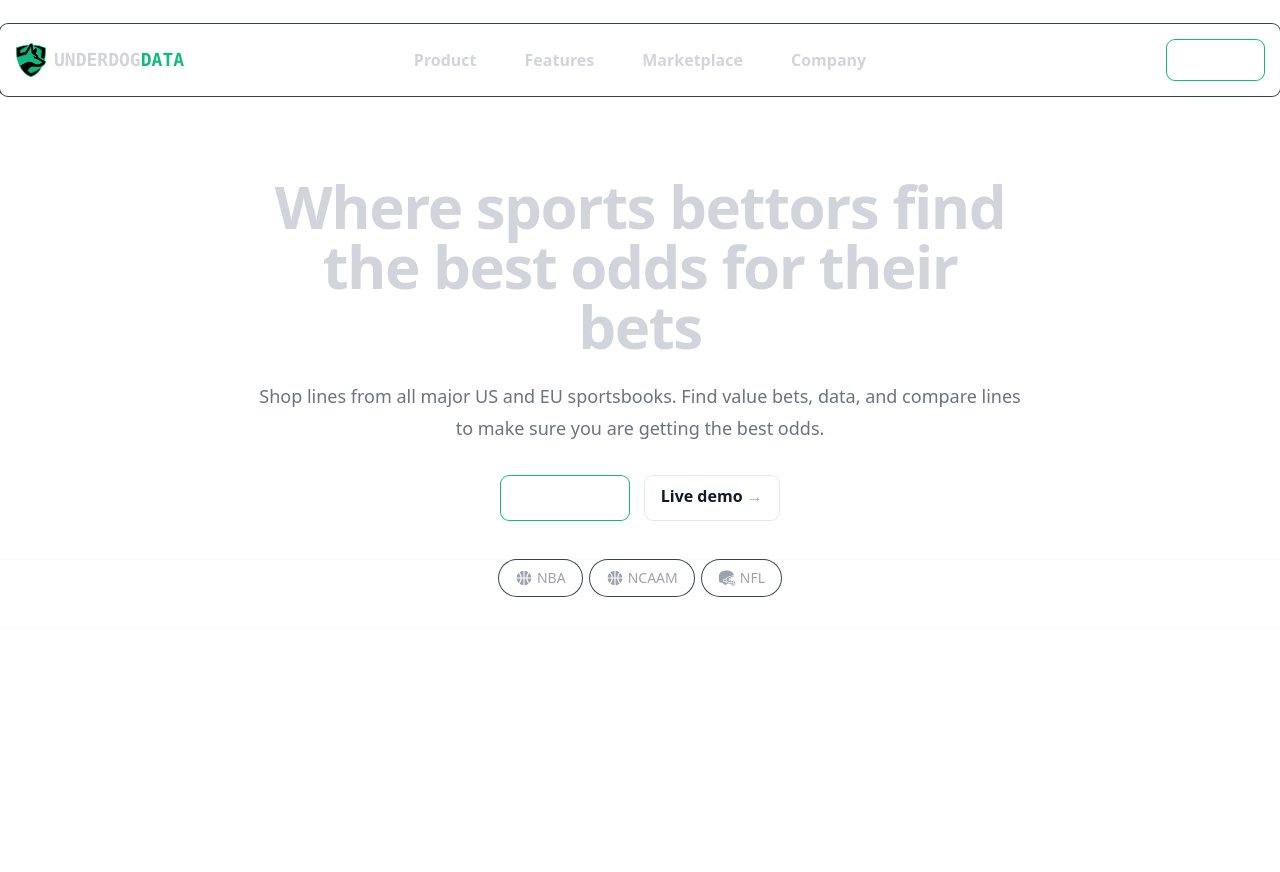
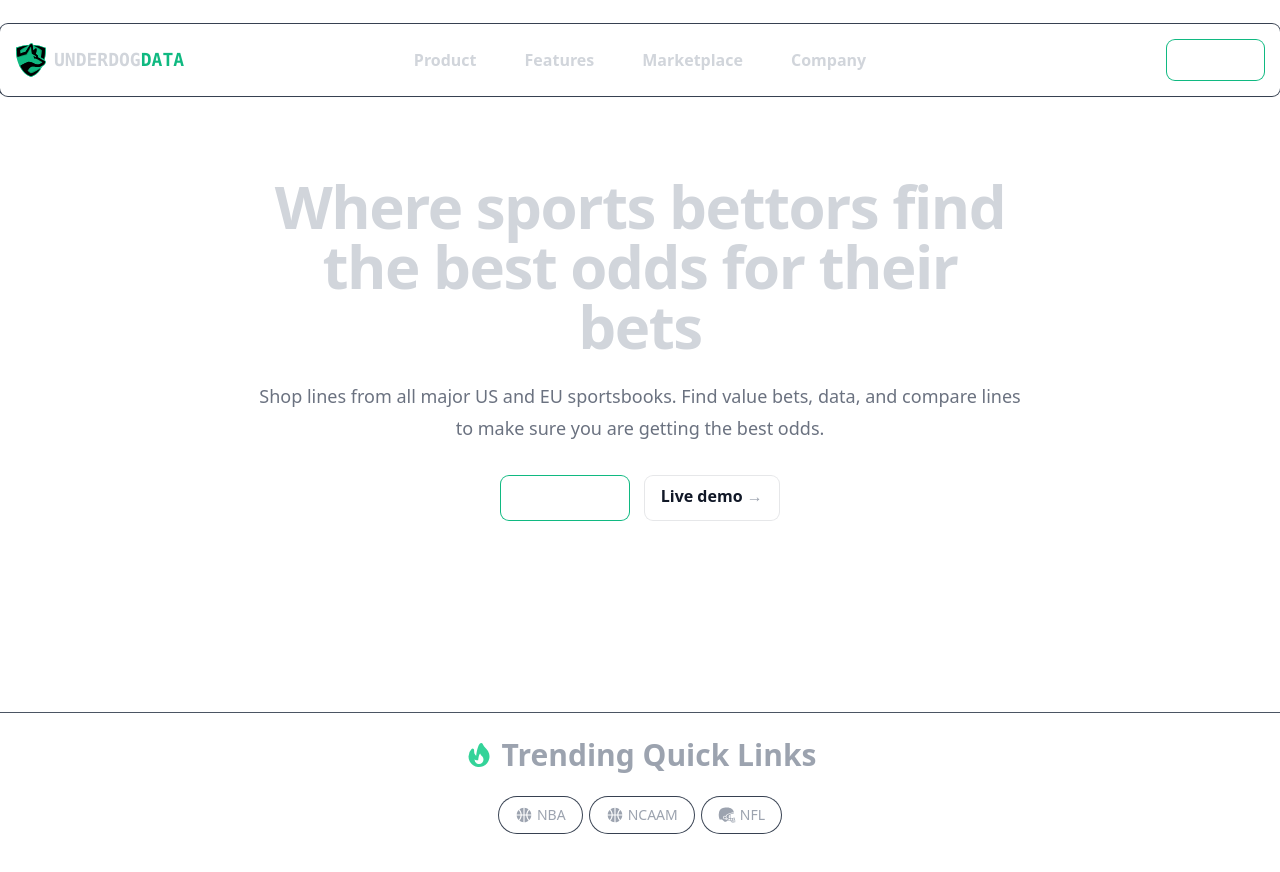
Before and after one commit to wilsonmike/client-sports-betting, a Next.js app: page / in a window 1280 px wide. Shown: the top 872 px of the page. Built offline with nearby package versions, Linux system fonts and the light colour scheme.

Commit message:
added trending quicklinks to index

```diff
--- a/pages/index.tsx
+++ b/pages/index.tsx
@@ -2,6 +2,7 @@ import Head from "next/head";
 import { Inter } from "@next/font/google";
 import { IoMdBasketball } from "react-icons/io";
 import { GiAmericanFootballHelmet } from "react-icons/gi";
+import { HiFire } from "react-icons/hi";
 import Link from "next/link";
 
 const inter = Inter({ subsets: ["latin"] });
@@ -19,7 +20,7 @@ export default function Home({ data }: { data: any }) {
       </Head>
       <main>
         <div className="relative">
-          <div className="mx-auto pt-20 pb-32 px-4 xl:px-0">
+          <div className="mx-auto pt-20 px-4 xl:px-0">
             <div>
               <div className="max-w-3xl mx-auto">
                 <h1 className="text-4xl text-gray-300 font-bold tracking-tight sm:text-center sm:text-6xl">
@@ -51,7 +52,14 @@ export default function Home({ data }: { data: any }) {
                   </a>
                 </div>
               </div>
-              <div className="max-w-7xl flex mx-auto justify-center align-middle ring-1 ring-gray-50 mt-10 sm:mt-15">
+
+              {/* start trending section */}
+              <div className="max-w-7xl mx-auto border-t border-gray-600 mt-48">
+                <div className="mx-auto max-w-7xl justify-center items-center p-4 align-middle my-auto flex md:mt-2 mt-2 text-gray-400 font-bold text-3xl">
+                  <HiFire className="mr-2 text-emerald-400" />
+                  Trending Quick Links
+                </div>
+                <div className="max-w-7xl flex mx-auto justify-center align-middle mt-2 sm:mt-15">
                   <div className="flex sm:mb-8 sm:flex sm:justify-center">
                     <div className="relative mr-2 overflow-hidden rounded-full py-2 px-4 text-sm leading-6 ring-1 ring-gray-700 hover:ring-emerald-800">
                       <span className="text-gray-400 text-sm font-medium flex items-center">
@@ -82,7 +90,10 @@ export default function Home({ data }: { data: any }) {
                           href="/sports/ncaab"
                           className="font-semibold text-gray-400"
                         >
-                        <span className="absolute inset-0" aria-hidden="true" />
+                          <span
+                            className="absolute inset-0"
+                            aria-hidden="true"
+                          />
                         </Link>
                       </span>
                     </div>
@@ -98,12 +109,17 @@ export default function Home({ data }: { data: any }) {
                           href="/sports/nfl"
                           className="font-semibold text-gray-400"
                         >
-                        <span className="absolute inset-0" aria-hidden="true" />
+                          <span
+                            className="absolute inset-0"
+                            aria-hidden="true"
+                          />
                         </Link>
                       </span>
                     </div>
                   </div>
                 </div>
+              </div>
+              {/* end trending section */}
             </div>
           </div>
         </div>
```
Lines whose indentation alone changed are shown as unchanged.
